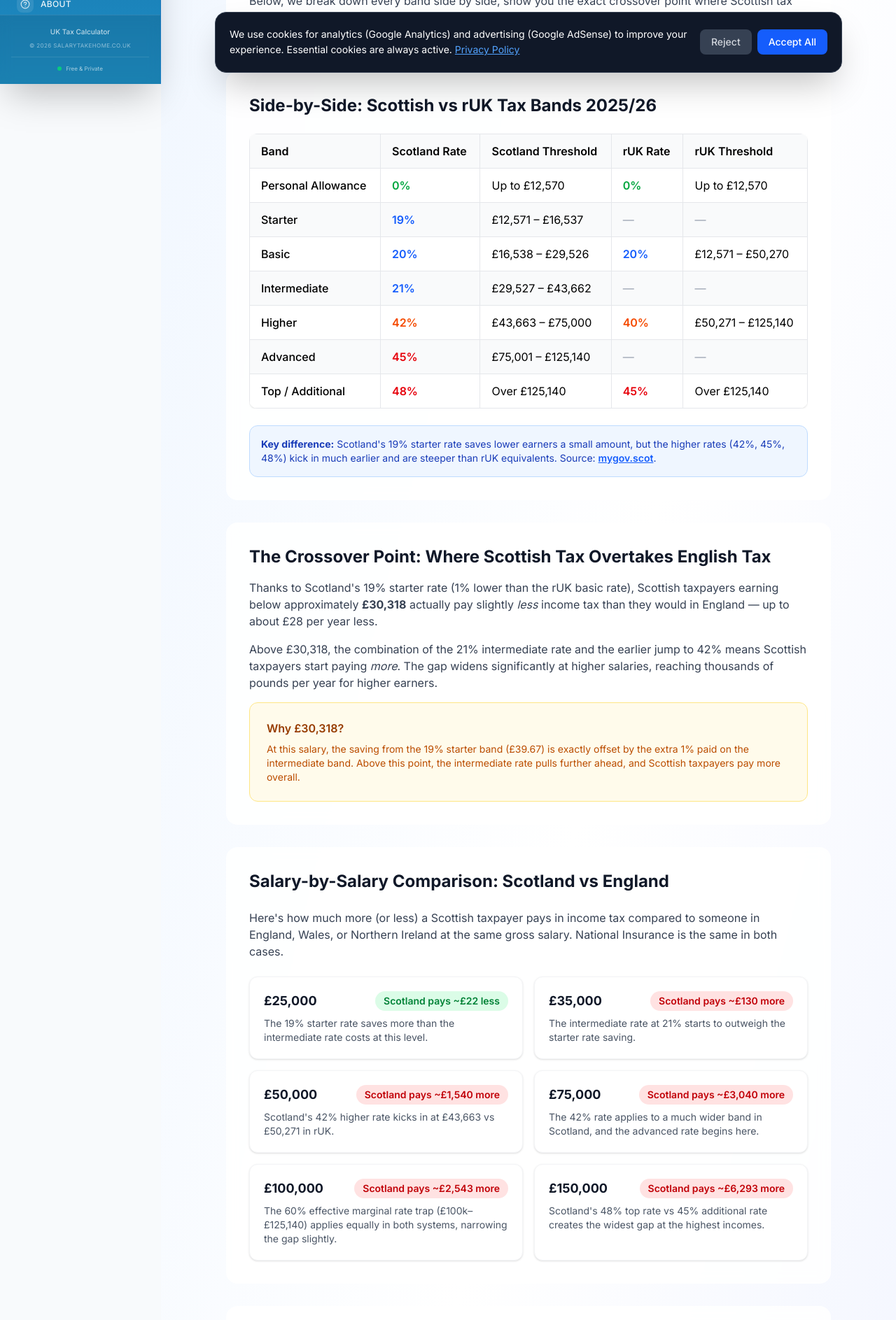
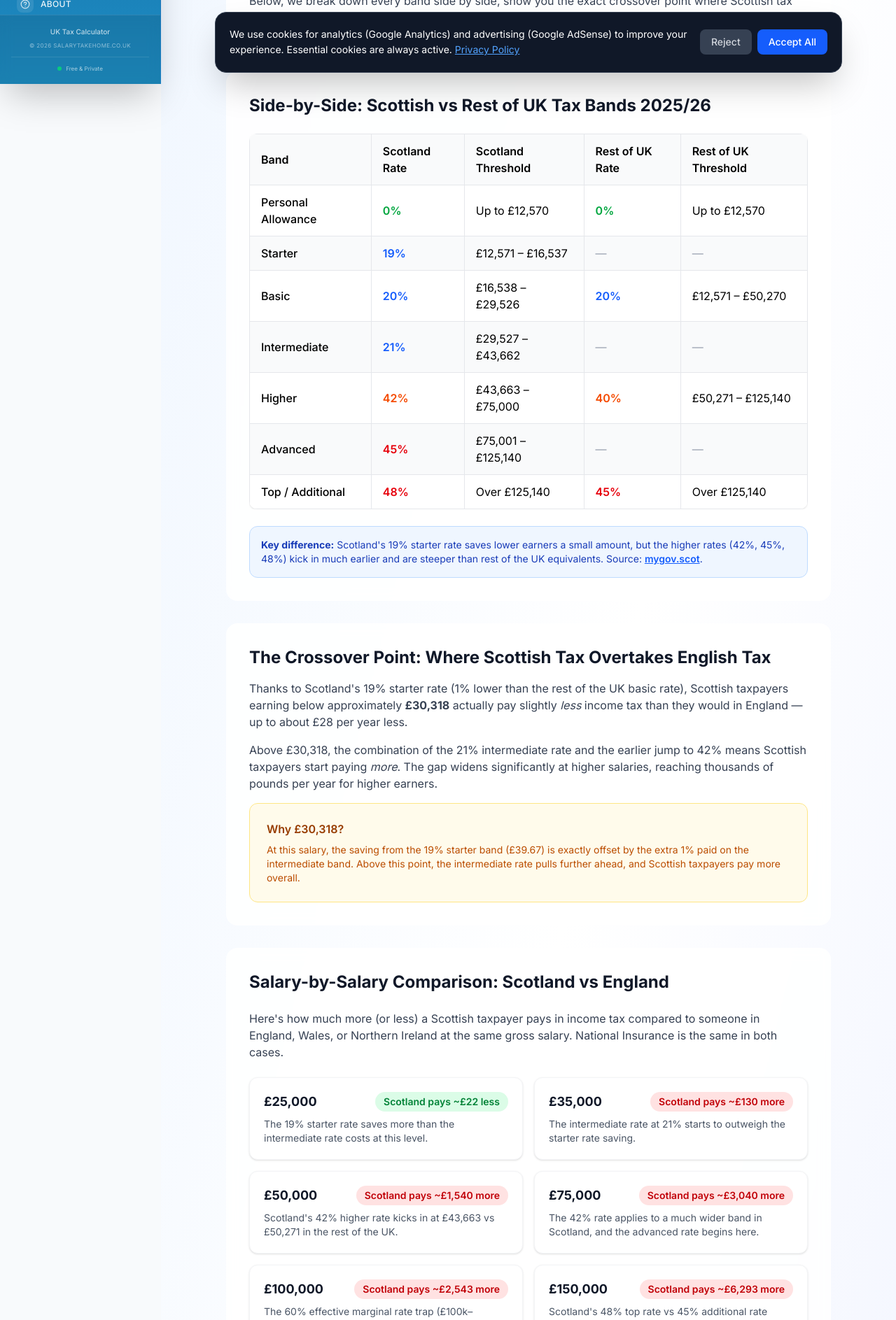
Before and after one commit to dark1mp/salarytakehome, a Next.js app: page /blog/scottish-tax-vs-english-tax in a window 1280 px wide. Shown: the part 680-2567 px from the top of the page at 70% size. Built offline with nearby package versions, Linux system fonts and the light colour scheme.

Commit message:
Replace 'rUK' with 'Rest of UK' in Scottish tax blog post for readability
Co-Authored-By: Claude Opus 4.6 (1M context) <noreply@anthropic.com>

```diff
--- a/src/app/blog/scottish-tax-vs-english-tax/page.js
+++ b/src/app/blog/scottish-tax-vs-english-tax/page.js
@@ -6,7 +6,7 @@ import LayoutWrapper from "../../components/LayoutWrapper";
 export const metadata = {
   title: "Scottish Tax vs English Tax 2025/26: Who Pays More and By How Much?",
   description: "Scotland has 6 income tax bands compared to England's 3. See exactly how much more or less you'd pay depending on your salary, and at what point Scottish taxpayers start paying more.",
-  keywords: "Scottish tax rates 2025/26, Scotland vs England tax, Scottish income tax, Scottish tax bands, rUK tax comparison, Scottish taxpayer, S tax code",
+  keywords: "Scottish tax rates 2025/26, Scotland vs England tax, Scottish income tax, Scottish tax bands, rest of UK tax comparison, Scottish taxpayer, S tax code",
   openGraph: {
     title: "Scottish Tax vs English Tax 2025/26: Who Pays More?",
     description: "Scotland has 6 tax bands compared to England's 3. Here's exactly how much more (or less) you'd pay depending on your salary.",
@@ -73,7 +73,7 @@ export default function ScottishTaxVsEnglishTax() {
 
             {/* Side-by-Side Comparison Table */}
             <div className="glass-light rounded-2xl p-8 mb-8">
-              <h2 className="text-2xl font-bold text-gray-900 mb-6">Side-by-Side: Scottish vs rUK Tax Bands 2025/26</h2>
+              <h2 className="text-2xl font-bold text-gray-900 mb-6">Side-by-Side: Scottish vs Rest of UK Tax Bands 2025/26</h2>
               <div className="overflow-x-auto">
                 <table className="w-full border-collapse bg-white rounded-xl overflow-hidden shadow-sm">
                   <thead>
@@ -81,8 +81,8 @@ export default function ScottishTaxVsEnglishTax() {
                       <th className="border border-gray-200 px-4 py-3 text-left font-semibold">Band</th>
                       <th className="border border-gray-200 px-4 py-3 text-left font-semibold">Scotland Rate</th>
                       <th className="border border-gray-200 px-4 py-3 text-left font-semibold">Scotland Threshold</th>
-                      <th className="border border-gray-200 px-4 py-3 text-left font-semibold">rUK Rate</th>
-                      <th className="border border-gray-200 px-4 py-3 text-left font-semibold">rUK Threshold</th>
+                      <th className="border border-gray-200 px-4 py-3 text-left font-semibold">Rest of UK Rate</th>
+                      <th className="border border-gray-200 px-4 py-3 text-left font-semibold">Rest of UK Threshold</th>
                     </tr>
                   </thead>
                   <tbody>
@@ -140,7 +140,7 @@ export default function ScottishTaxVsEnglishTax() {
               </div>
               <div className="mt-6 p-4 bg-blue-50 rounded-xl border border-blue-200">
                 <p className="text-sm text-blue-800">
-                  <strong>Key difference:</strong> Scotland&apos;s 19% starter rate saves lower earners a small amount, but the higher rates (42%, 45%, 48%) kick in much earlier and are steeper than rUK equivalents. Source: <a href="https://www.mygov.scot/scottish-income-tax/current-income-tax-rates" target="_blank" rel="noopener noreferrer" className="text-blue-600 hover:text-blue-800 underline font-semibold">mygov.scot</a>.
+                  <strong>Key difference:</strong> Scotland&apos;s 19% starter rate saves lower earners a small amount, but the higher rates (42%, 45%, 48%) kick in much earlier and are steeper than rest of the UK equivalents. Source: <a href="https://www.mygov.scot/scottish-income-tax/current-income-tax-rates" target="_blank" rel="noopener noreferrer" className="text-blue-600 hover:text-blue-800 underline font-semibold">mygov.scot</a>.
                 </p>
               </div>
             </div>
@@ -149,7 +149,7 @@ export default function ScottishTaxVsEnglishTax() {
             <div className="glass-light rounded-2xl p-8 mb-8">
               <h2 className="text-2xl font-bold text-gray-900 mb-4">The Crossover Point: Where Scottish Tax Overtakes English Tax</h2>
               <p className="text-gray-700 mb-4">
-                Thanks to Scotland&apos;s 19% starter rate (1% lower than the rUK basic rate), Scottish taxpayers earning below approximately <strong>&pound;30,318</strong> actually pay slightly <em>less</em> income tax than they would in England &mdash; up to about &pound;28 per year less.
+                Thanks to Scotland&apos;s 19% starter rate (1% lower than the rest of the UK basic rate), Scottish taxpayers earning below approximately <strong>&pound;30,318</strong> actually pay slightly <em>less</em> income tax than they would in England &mdash; up to about &pound;28 per year less.
               </p>
               <p className="text-gray-700 mb-4">
                 Above &pound;30,318, the combination of the 21% intermediate rate and the earlier jump to 42% means Scottish taxpayers start paying <em>more</em>. The gap widens significantly at higher salaries, reaching thousands of pounds per year for higher earners.
@@ -205,7 +205,7 @@ export default function ScottishTaxVsEnglishTax() {
                     </span>
                   </div>
                   <p className="text-gray-600 text-sm">
-                    Scotland&apos;s 42% higher rate kicks in at &pound;43,663 vs &pound;50,271 in rUK.
+                    Scotland&apos;s 42% higher rate kicks in at &pound;43,663 vs &pound;50,271 in the rest of the UK.
                   </p>
                 </div>
 
@@ -259,7 +259,7 @@ export default function ScottishTaxVsEnglishTax() {
               <div className="grid md:grid-cols-2 gap-4">
                 <div className="bg-white rounded-xl p-4 border border-gray-100 shadow-sm">
                   <h3 className="font-semibold text-gray-800 mb-2">Personal Allowance</h3>
-                  <p className="text-gray-600 text-sm">&pound;12,570 &mdash; identical in Scotland and rUK. Tapers above &pound;100k in both systems.</p>
+                  <p className="text-gray-600 text-sm">&pound;12,570 &mdash; identical in Scotland and the rest of the UK. Tapers above &pound;100k in both systems.</p>
                 </div>
                 <div className="bg-white rounded-xl p-4 border border-gray-100 shadow-sm">
                   <h3 className="font-semibold text-gray-800 mb-2">National Insurance</h3>
@@ -283,7 +283,7 @@ export default function ScottishTaxVsEnglishTax() {
                 Your tax rate is determined by where you <strong>live</strong>, not where you work. If you live in Scotland but commute to England for work, you pay Scottish rates. If you live in England but work remotely for a Scottish company, you pay English rates.
               </p>
               <p className="text-gray-700 mb-4">
-                The easiest way to check is your tax code. Scottish taxpayers have a tax code starting with the letter <strong>S</strong> (for example, S1257L). If your tax code doesn&apos;t start with S, you&apos;re on rUK rates. For more details, see <a href="https://www.gov.uk/scottish-income-tax" target="_blank" rel="noopener noreferrer" className="text-blue-600 hover:text-blue-800 underline font-semibold">GOV.UK&apos;s Scottish Income Tax page</a>.
+                The easiest way to check is your tax code. Scottish taxpayers have a tax code starting with the letter <strong>S</strong> (for example, S1257L). If your tax code doesn&apos;t start with S, you&apos;re on rest of UK rates. For more details, see <a href="https://www.gov.uk/scottish-income-tax" target="_blank" rel="noopener noreferrer" className="text-blue-600 hover:text-blue-800 underline font-semibold">GOV.UK&apos;s Scottish Income Tax page</a>.
               </p>
               <div className="bg-blue-50 rounded-xl p-6 border border-blue-200">
                 <h3 className="font-semibold text-blue-800 mb-2">What if my tax code is wrong?</h3>
```
